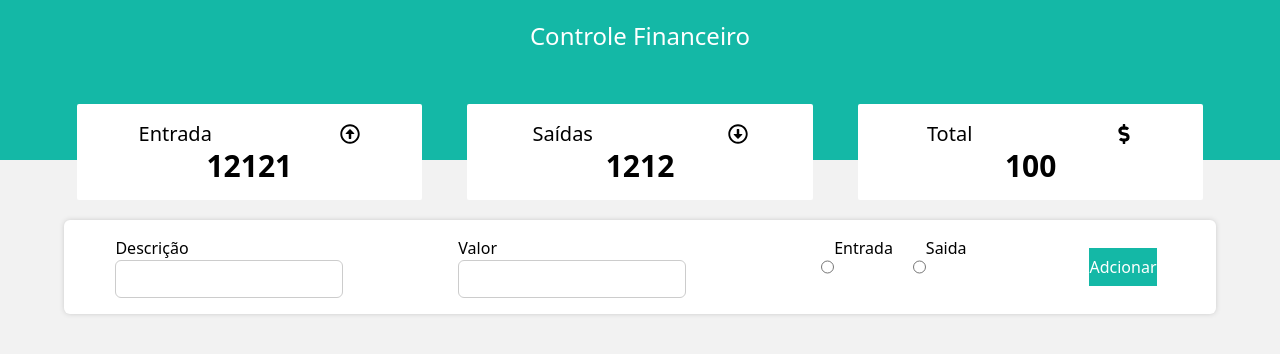
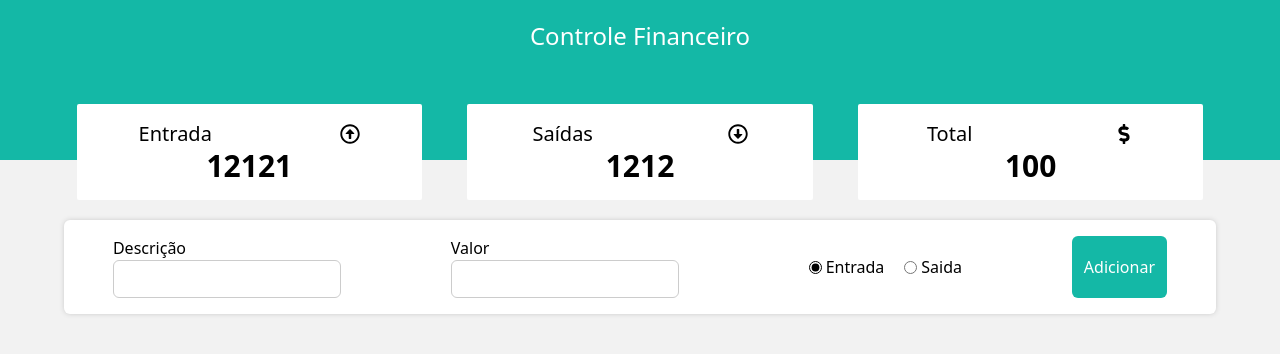
Before and after one commit to antonioclaudioofc/controle-financeiro, a React (Vite) app: page / in a window 1280 px wide. Shown: the top 354 px of the page. Built offline with nearby package versions, Linux system fonts and the light colour scheme.

Commit message:
Feat components Form

```diff
--- a/src/components/Form.tsx
+++ b/src/components/Form.tsx
@@ -1,27 +1,40 @@
 import React, { useState } from "react"
 
 export function Form() {
+
     const [desc, setDesc] = useState('');
     const [amount, setAmount] = useState('');
     const [isExpense, setIsExpense] = useState(false);
+
+
+    const handleSave = () => {
+        if (!desc || !amount) {
+            alert('Informe a descrição e o valor!')
+            return
+        } else if (amount < '1') {
+            alert('O valor tem que ser positivo!')
+            return
+        }
+    }
+
     return (
         <div>
             <div className="max-w-6xl my-5 mx-auto w-49/50 bg-white shadow-custom rounded-md flex justify-around py-4 px-0 gap-3 md:grid">
                 <div className="flex flex-col">
                     <label htmlFor="Descrição"> Descrição</label>
-                    <input className="outline-none rounded-md py-2 px-3 text-sm border border-solid border-[#ccc]" />
+                    <input className="outline-none rounded-md py-2 px-3 text-sm border border-solid border-[#ccc]" value={desc} onChange={(e) => setDesc(e.target.value)} />
                 </div>
                 <div className="flex flex-col">
                     <label htmlFor="Descrição"> Valor</label>
-                    <input className="outline-none rounded-md py-2 px-3 text-sm border border-solid border-[#ccc]" />
+                    <input className="outline-none rounded-md py-2 px-3 text-sm border border-solid border-[#ccc]" type='number' value={amount} onChange={(e) => setAmount(e.target.value)} />
                 </div>
-                <div className="flex justify-center">
-                    <input type='radio' className="ml-5 accent-black mt-0" />
-                    <label htmlFor="Entrada">Entrada</label>
-                    <input type='radio' className="ml-5 accent-black mt-0" />
+                <div className="flex items-center">
+                    <input type='radio' id="rIncome" defaultChecked name="group1" onChange={() => setIsExpense(!isExpense)} className="ml-5 mr-1 accent-black mt-0" />
+                    <label htmlFor="rIncome">Entrada</label>
+                    <input type='radio' id="rExpenses" name="group1" onChange={() => setIsExpense(!isExpense)} className="ml-5 mr-1 accent-black mt-0" />
                     <label htmlFor="Entrada">Saida</label>
                 </div>
-                <button className="mx-2 my-3 border-none cursor-pointer text-white bg-teal-500"> Adcionar
+                <button className="py-2 px-3 border-none cursor-pointer text-white bg-teal-500 rounded-md"> Adicionar
 
                 </button>
             </div>
```
